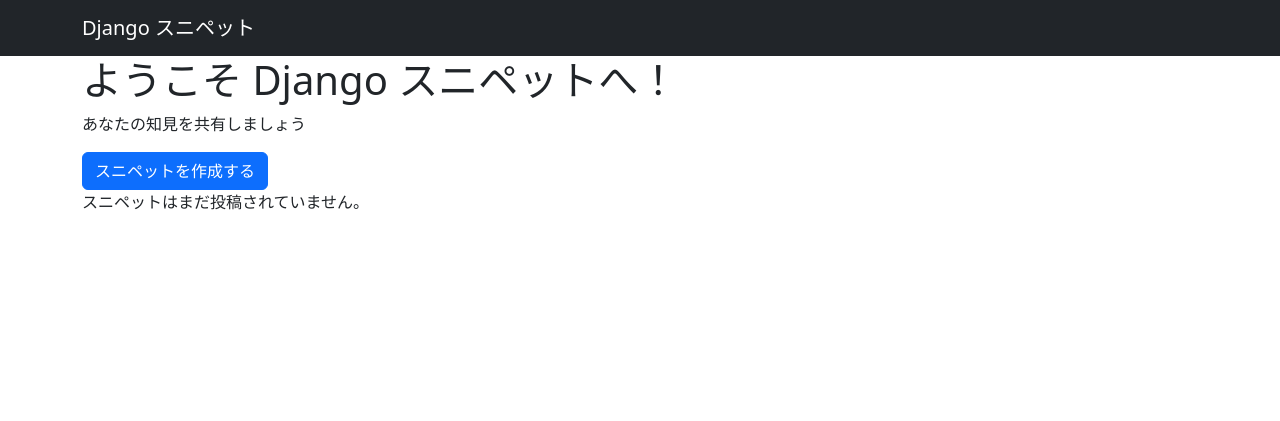
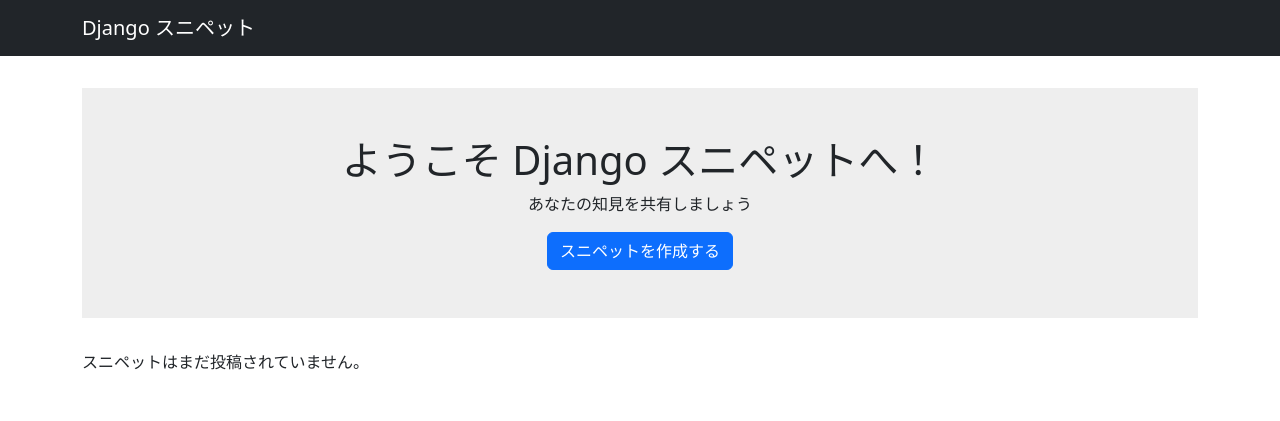
Before and after one commit to ys-office-llc/B095BZPJYW-Practice-Django, a Django app: page / in a window 1280 px wide. Shown: the top 421 px of the page. Run offline with Django 3.2, Linux system fonts and the light colour scheme; data that the repository does not hold is empty; some libraries are stand-ins or nearby versions.

Commit message:
1.5.2 - 自分で定義した CSS を適用する - リスト 1.34 snippets/static/snippets/css/style.css を編集後に、テスト成功

```diff
--- /dev/null
+++ b/djangosnippets/snippets/static/snippets/css/style.css
@@ -0,0 +1,12 @@
+main {
+    padding: 2rem 0;
+}
+
+.welcome {
+    padding: 3rem 0;
+    margin-bottom: 2rem;
+    background-color: #eee;
+    align-items: center;
+    display: flex;
+    flex-direction: column;
+}
--- a/djangosnippets/snippets/templates/snippets/top.html
+++ b/djangosnippets/snippets/templates/snippets/top.html
@@ -1,3 +1,4 @@
+{% load static %}
 {% load django_bootstrap5 %}
 <html>
     <head>
@@ -5,6 +6,7 @@
         <title>Django スニペット</title>
         {% bootstrap_css %}
         {% bootstrap_javascript %}
+        <link rel="stylesheet" href="{% static 'snippets/css/style.css' %}">
     </head>
     <body>
         <nav class="navbar navbar-expand flex-md-row navbar-dark bg-dark">
```
